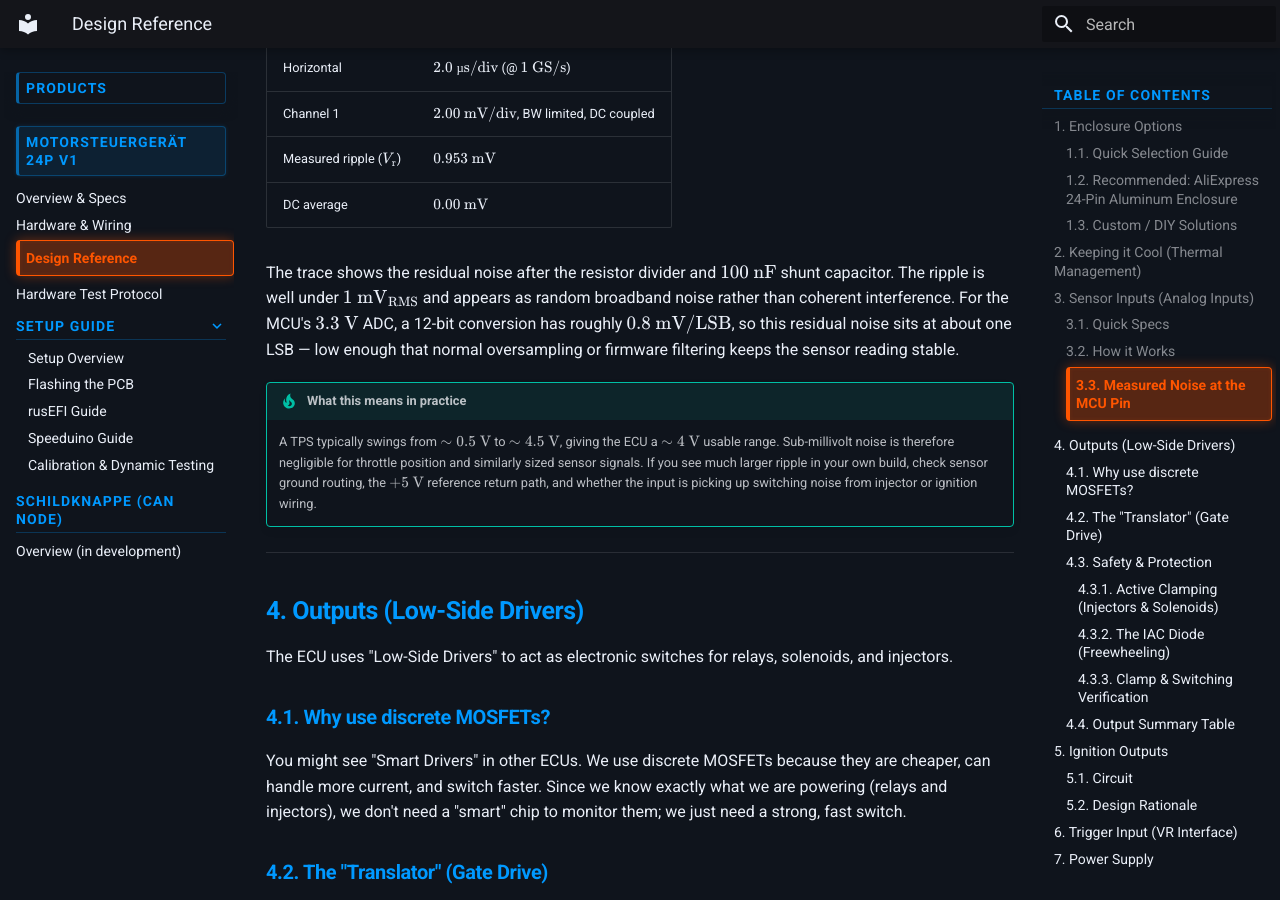
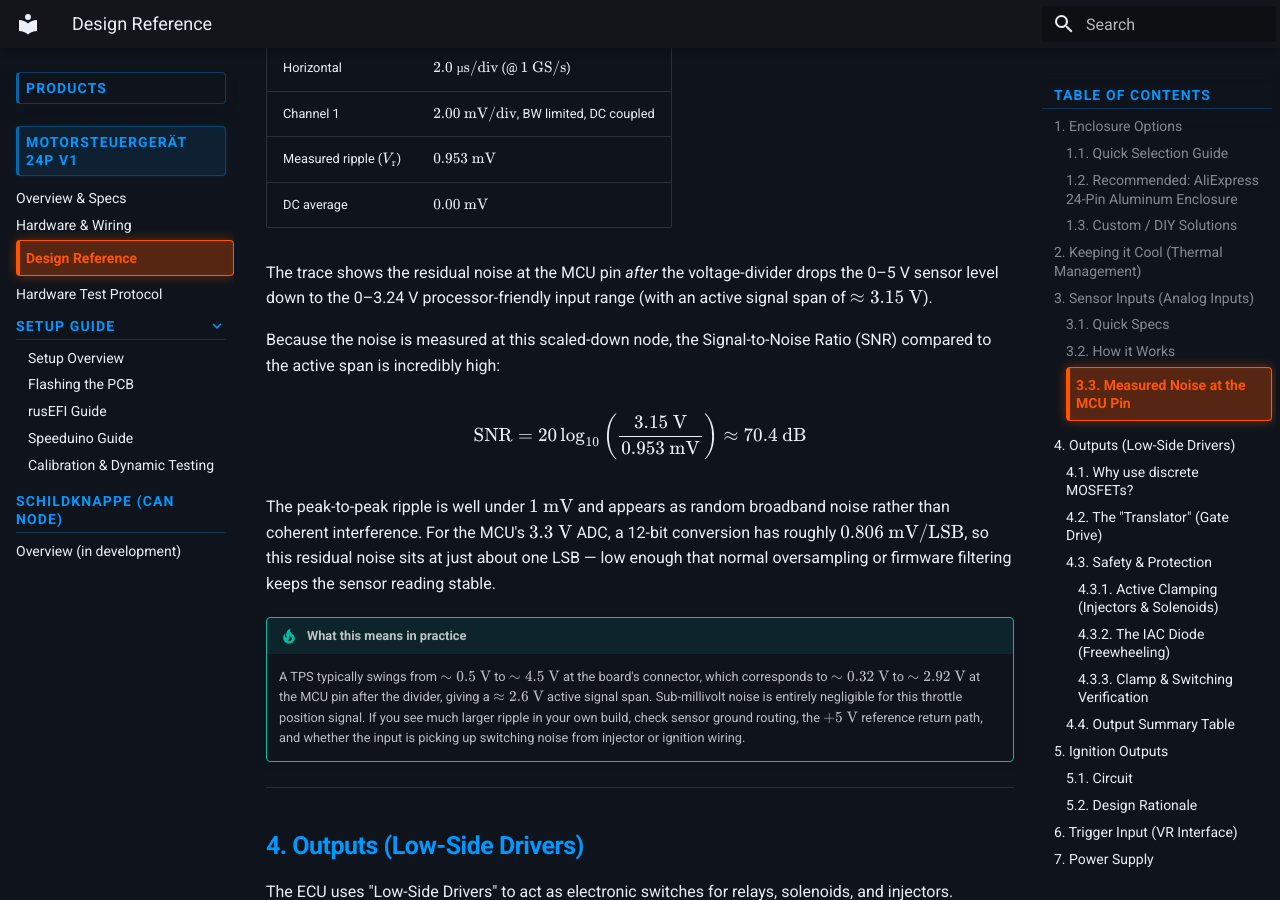
Before and after one commit to martijn4313/hupftronik-docs, an MkDocs documentation site: the page built from docs/products/motorsteuergerat-24p-v1/reference.md, in a window 1280 px wide and 900 px high, scrolled down 4301 px. Built offline with MkDocs 1.6.1 and Material for MkDocs 9.7.7, drawn with Linux system fonts in a browser that asks for light colours.

Commit message:
Added noise calculation in analog section.

```diff
--- a/docs/products/motorsteuergerat-24p-v1/reference.md
+++ b/docs/products/motorsteuergerat-24p-v1/reference.md
@@ -91,18 +91,19 @@ throttle-position sensor (TPS) / potentiometer connected as the source.
 | Measured ripple ($V_\mathrm{r}$) | $0.953\ \text{mV}$ |
 | DC average | $0.00\ \text{mV}$ |
 
-The trace shows the residual noise after the resistor divider and $100\ \text{nF}$ shunt capacitor.
-The ripple is well under $1\ \text{mV}_\mathrm{RMS}$ and appears as random broadband noise rather
+The trace shows the residual noise at the MCU pin *after* the voltage-divider drops the 0–5 V sensor level down to the 0–3.24 V processor-friendly input range (with an active signal span of $\approx 3.15\ \text{V}$).
+
+Because the noise is measured at this scaled-down node, the Signal-to-Noise Ratio (SNR) compared to the active span is incredibly high:
+
+$$\text{SNR} = 20 \log_{10}\left(\frac{3.15\ \text{V}}{0.953\ \text{mV}}\right) \approx 70.4\ \text{dB}$$
+
+The peak-to-peak ripple is well under $1\ \text{mV}$ and appears as random broadband noise rather
 than coherent interference. For the MCU's $3.3\ \text{V}$ ADC, a 12-bit conversion has roughly
-$0.8\ \text{mV/LSB}$, so this residual noise sits at about one LSB — low enough that normal
+$0.806\ \text{mV/LSB}$, so this residual noise sits at just about one LSB — low enough that normal
 oversampling or firmware filtering keeps the sensor reading stable.
 
 !!! tip "What this means in practice"
-    A TPS typically swings from $\sim 0.5\ \text{V}$ to $\sim 4.5\ \text{V}$, giving the ECU a
-    $\sim 4\ \text{V}$ usable range. Sub-millivolt noise is therefore negligible for throttle
-    position and similarly sized sensor signals. If you see much larger ripple in your own build,
-    check sensor ground routing, the $+5\ \text{V}$ reference return path, and whether the input
-    is picking up switching noise from injector or ignition wiring.
+    A TPS typically swings from $\sim 0.5\ \text{V}$ to $\sim 4.5\ \text{V}$ at the board's connector, which corresponds to $\sim 0.32\ \text{V}$ to $\sim 2.92\ \text{V}$ at the MCU pin after the divider, giving a $\approx 2.6\ \text{V}$ active signal span. Sub-millivolt noise is entirely negligible for this throttle position signal. If you see much larger ripple in your own build, check sensor ground routing, the $+5\ \text{V}$ reference return path, and whether the input is picking up switching noise from injector or ignition wiring.
 
 ---
 
```
